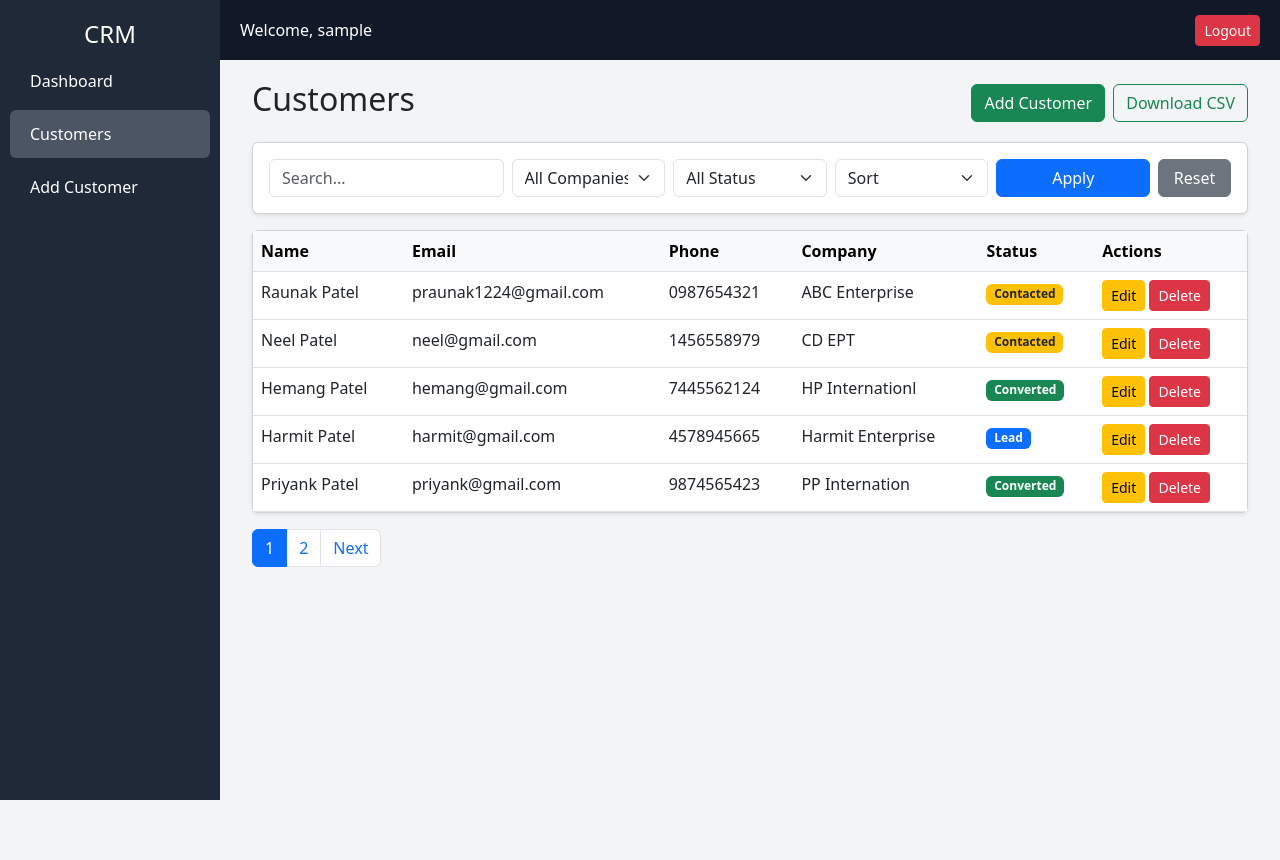
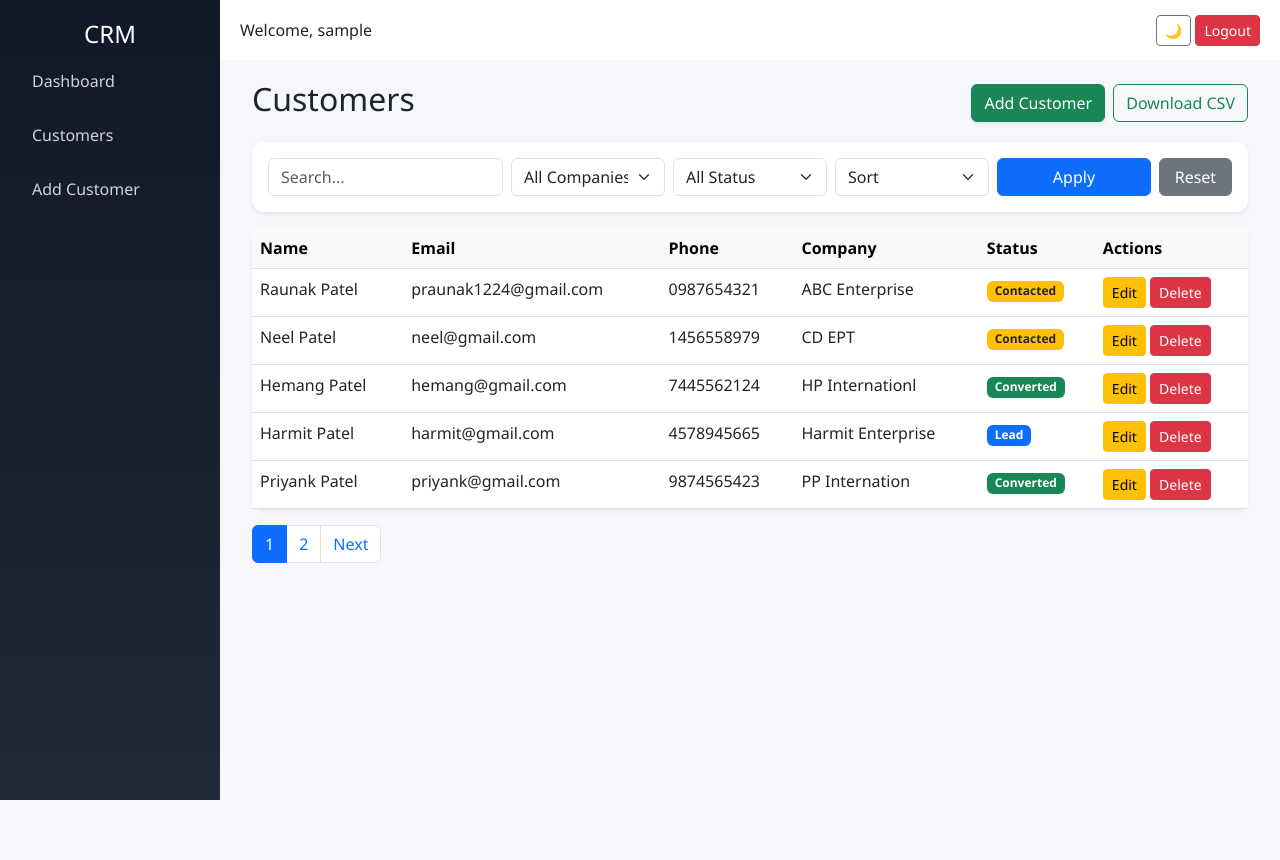
Before and after one commit to raunakp1224/crm-project, a Flask app: page /customers in a window 1280 px wide. After the commit the page ends 800 px from the top, so only its background shows below. Run offline with Flask 3, Linux system fonts and the light colour scheme; a user stored in the database is signed in; data comes from the database, SQL or seed files in the repository.

Commit message:
UI fix + layout improvements + validation updates

```diff
--- a/templates/base.html
+++ b/templates/base.html
@@ -7,9 +7,13 @@
     <link href="https://cdn.jsdelivr.net/npm/bootstrap-icons/font/bootstrap-icons.css" rel="stylesheet">
 
     <style>
+
+        * { transition: all 0.2s ease-in-out; }
+
         body {
             margin: 0;
-            background: #f3f4f6;
+            font-family: 'Segoe UI', sans-serif;
+            background: #f5f7fb;
         }
 
         /* Sidebar */
@@ -17,39 +21,34 @@
             width: 220px;
             position: fixed;
             height: 100vh;
-            left: 0;
-            top: 0;
-            background: #1f2937;
+            background: linear-gradient(180deg, #111827, #1f2937);
             padding-top: 20px;
         }
 
         .sidebar h4 {
-            color: white;
+            color: #fff;
+            text-align: center;
         }
 
         .sidebar a {
             display: block;
-            color: white;
+            color: #cbd5e1;
             padding: 12px 20px;
+            margin: 6px 12px;
+            border-radius: 8px;
             text-decoration: none;
-            margin: 5px 10px;
-            border-radius: 6px;
-        }
-
-        .sidebar a:hover {
-            background: #374151;
         }
 
         .sidebar a.active {
-            background: #4b5563;
+            background: #3b82f6;
+            color: #fff;
         }
 
         /* Topbar */
         .topbar {
             margin-left: 220px;
             height: 60px;
-            background: #111827;
-            color: white;
+            background: white;
             display: flex;
             align-items: center;
             justify-content: space-between;
@@ -60,27 +59,204 @@
         .content {
             margin-left: 220px;
             padding: 20px;
-            min-height: 100vh;
         }
 
-        /* Public pages (login/signup) */
+        /* Cards */
+        .card {
+            border-radius: 12px;
+            border: none;
+            box-shadow: 0 6px 15px rgba(0,0,0,0.05);
+        }
+
+        /* ================= DARK MODE ================= */
+
+        body.dark-mode {
+            background: #020617;
+            color: #e5e7eb;
+        }
+
+        body.dark-mode .sidebar {
+            background: #020617;
+        }
+
+        body.dark-mode .topbar {
+            background: #020617;
+            color: white;
+        }
+
+        body.dark-mode .card {
+            background: #1e293b;
+            color: white;
+        }
+
+        body.dark-mode .content {
+            background: transparent;
+        }
+
+        body.dark-mode input,
+        body.dark-mode textarea,
+        body.dark-mode select {
+            background: #020617;
+            color: white;
+            border: 1px solid #475569;
+        }
+
+        /* 🔥 FINAL TABLE FIX (STRONG OVERRIDE) */
+        body.dark-mode .table,
+        body.dark-mode .table > :not(caption) > * > * {
+            background-color: #1e293b !important;
+            color: #e5e7eb !important;
+            border-color: #334155 !important;
+        }
+
+        body.dark-mode .table thead th {
+            background-color: #334155 !important;
+            color: #ffffff !important;
+        }
+
+        body.dark-mode .table tbody tr:hover {
+            background-color: #334155 !important;
+        }
+
+        /* Fix striped tables */
+        body.dark-mode .table-striped > tbody > tr:nth-of-type(odd),
+        body.dark-mode .table-striped > tbody > tr:nth-of-type(even) {
+            background-color: #1e293b !important;
+        }
+
+        body.dark-mode .text-muted {
+            color: #94a3b8 !important;
+        }
+
+        /* 🔥 FIX NOTES (LIST GROUP) */
+        body.dark-mode .list-group-item {
+            background-color: #1e293b !important;
+            color: #e5e7eb !important;
+            border-color: #334155 !important;
+        }
+
+        body.dark-mode .list-group {
+            border-color: #334155;
+        }
+
+        body.dark-mode .list-group-item small {
+            color: #94a3b8;
+        }
+
+        /* Public container */
         .public-container {
-            max-width: 450px;
+            max-width: 400px;
             margin: 80px auto;
             background: white;
             padding: 30px;
             border-radius: 12px;
-            box-shadow: 0 0 15px rgba(0,0,0,0.1);
         }
 
-        /* Cards */
-        .card {
-            transition: 0.3s;
+        body.dark-mode .public-container {
+            background: #1e293b;
         }
 
-        .card:hover {
-            transform: translateY(-5px);
+        /* ===== FINAL DARK MODE FIXES ===== */
+
+        /* Fix muted text */
+        body.dark-mode .text-muted {
+            color: #94a3b8 !important;
         }
+
+        /* Fix notes list */
+        body.dark-mode .list-group-item {
+            background-color: #1e293b !important;
+            color: #e5e7eb !important;
+            border-color: #334155 !important;
+        }
+
+        body.dark-mode .list-group {
+            border-color: #334155;
+        }
+
+        body.dark-mode .list-group-item small {
+            color: #94a3b8;
+        }
+
+        /* 🔥 PAGINATION DARK MODE */
+        body.dark-mode .pagination .page-link {
+            background-color: #1e293b;
+            color: #e5e7eb;
+            border: 1px solid #334155;
+        }
+
+        body.dark-mode .pagination .page-link:hover {
+            background-color: #334155;
+            color: white;
+        }
+
+        body.dark-mode .pagination .page-item.active .page-link {
+            background-color: #3b82f6;
+            border-color: #3b82f6;
+            color: white;
+        }
+
+        body.dark-mode .pagination .page-item.disabled .page-link {
+            background-color: #020617;
+            color: #64748b;
+        }
+
+        /* 🔥 MODAL DARK MODE */
+        body.dark-mode .modal-content {
+            background-color: #1e293b;
+            color: #e5e7eb;
+            border: 1px solid #334155;
+        }
+
+        body.dark-mode .modal-header,
+        body.dark-mode .modal-footer {
+            border-color: #334155;
+        }
+
+        body.dark-mode .modal-title {
+            color: #ffffff;
+        }
+
+        body.dark-mode .btn-close {
+            filter: invert(1);
+        }
+
+        body.dark-mode .modal-content {
+            box-shadow: 0 10px 40px rgba(0,0,0,0.6);
+        }
+
+        /* ===== PAGINATION ===== */
+        body.dark-mode .pagination .page-link {
+            background-color: #1e293b;
+            color: #e5e7eb;
+            border: 1px solid #334155;
+        }
+
+        body.dark-mode .pagination .page-link:hover {
+            background-color: #334155;
+        }
+
+        body.dark-mode .pagination .page-item.active .page-link {
+            background-color: #3b82f6;
+            color: white;
+        }
+
+        /* ===== MODAL ===== */
+        body.dark-mode .modal-content {
+            background-color: #1e293b;
+            color: #e5e7eb;
+            border: 1px solid #334155;
+        }
+
+        body.dark-mode .modal-header,
+        body.dark-mode .modal-footer {
+            border-color: #334155;
+        }
+
+        body.dark-mode .btn-close {
+            filter: invert(1);
+        }
+
     </style>
 </head>
 
@@ -88,53 +264,30 @@
 
 {% if session.get('user') %}
 
-    <!-- Sidebar -->
 <div class="sidebar">
-        <h4 class="text-center">CRM</h4>
+    <h4>CRM</h4>
 
-        <a href="{{ url_for('dashboard') }}"
-           class="{% if request.path == '/dashboard' %}active{% endif %}">
-            Dashboard
-        </a>
-
-        <a href="{{ url_for('customers') }}"
-           class="{% if request.path.startswith('/customers') %}active{% endif %}">
-            Customers
-        </a>
-
-        <a href="{{ url_for('add_customer') }}"
-           class="{% if request.path == '/add_customer' %}active{% endif %}">
-            Add Customer
-        </a>
+    <a href="{{ url_for('dashboard') }}">Dashboard</a>
+    <a href="{{ url_for('customers') }}">Customers</a>
+    <a href="{{ url_for('add_customer') }}">Add Customer</a>
 </div>
 
-    <!-- Topbar -->
 <div class="topbar">
     <div>Welcome, {{ session.get('user') }}</div>
+
+    <div>
+        <button onclick="toggleDarkMode()" class="btn btn-outline-secondary btn-sm">🌙</button>
         <a href="{{ url_for('logout') }}" class="btn btn-danger btn-sm">Logout</a>
     </div>
+</div>
 
-    <!-- Main Content -->
 <div class="content">
 
 {% else %}
 
-    <!-- Public pages -->
 <div class="public-container">
 
 {% endif %}
-
-        <!-- Flash Messages -->
-        {% with messages = get_flashed_messages(with_categories=true) %}
-            {% if messages %}
-                {% for category, message in messages %}
-                    <div class="alert alert-{{ category }} alert-dismissible fade show">
-                        {{ message }}
-                        <button type="button" class="btn-close" data-bs-dismiss="alert"></button>
-                    </div>
-                {% endfor %}
-            {% endif %}
-        {% endwith %}
 
     {% block content %}{% endblock %}
 
@@ -142,5 +295,23 @@
 
 <script src="https://cdn.jsdelivr.net/npm/bootstrap@5.3.0/dist/js/bootstrap.bundle.min.js"></script>
 
+<script>
+function toggleDarkMode() {
+    document.body.classList.toggle('dark-mode');
+
+    if (document.body.classList.contains('dark-mode')) {
+        localStorage.setItem('theme', 'dark');
+    } else {
+        localStorage.setItem('theme', 'light');
+    }
+}
+
+window.onload = function() {
+    if (localStorage.getItem('theme') === 'dark') {
+        document.body.classList.add('dark-mode');
+    }
+};
+</script>
+
 </body>
 </html>
--- a/templates/customers.html
+++ b/templates/customers.html
@@ -9,7 +9,7 @@
         <h2>Customers</h2>
 
         <div class="d-flex gap-2">
-            <a href="/add_customer" class="btn btn-success">Add Customer</a>
+            <a href="/add_customer" class="btn btn-success shadow-sm">Add Customer</a>
             <a href="/export_csv" class="btn btn-outline-success">Download CSV</a>
         </div>
     </div>
--- a/templates/login.html
+++ b/templates/login.html
@@ -26,7 +26,7 @@
                     <input type="password" name="password" class="form-control" placeholder="Password" required>
                 </div>
 
-                <button class="btn btn-primary w-100">Login</button>
+                <button class="btn btn-primary shadow-sm w-100">Login</button>
 
             </form>
 
```
Also changed, not shown: templates/dashboard.html (+16 -4 lines). Lines whose indentation alone changed are shown as unchanged.
